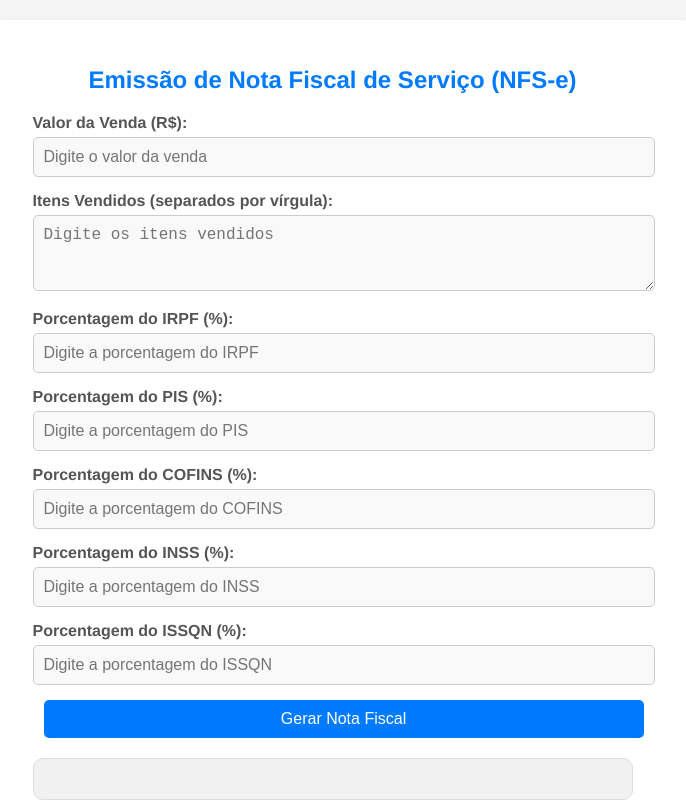
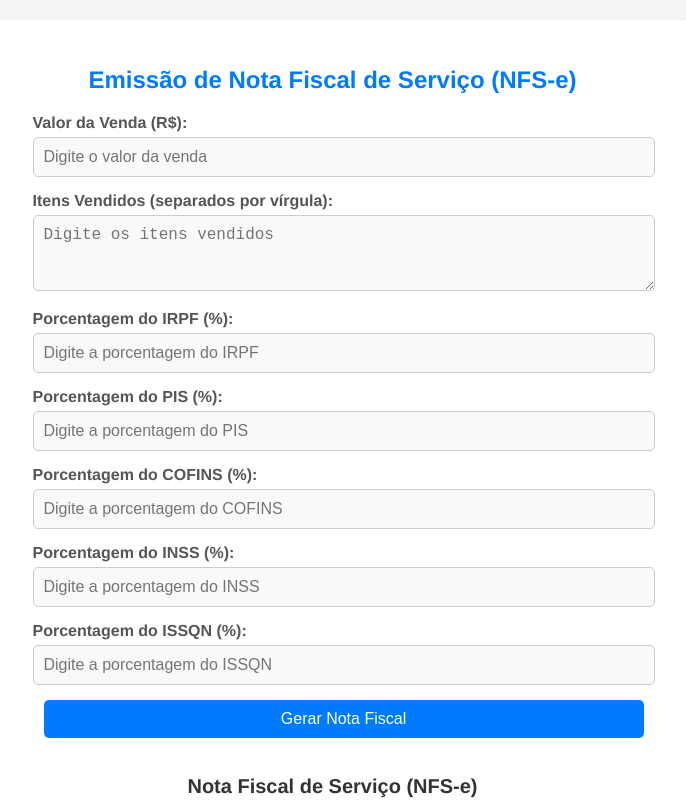
Before and after one commit to silvaceciliaa/teste-sagui, a plain HTML site: page index.html in a window 1280 px wide. Both pictures are taken after a click on the button "Gerar Nota Fiscal". Shown: the top 800 px of the page, without its empty margins (298-984 px from the left). Drawn offline with Linux system fonts and the light colour scheme.

Commit message:
update: atualizando scripts

```diff
--- a/assets/css/global.css
+++ b/assets/css/global.css
@@ -70,16 +70,18 @@ button:hover {
     background-color: #0056b3;
 }
 
+.notaFiscalContainer{
+    margin-top: 20px;
+    display: flex;
+    justify-content: center;
+}
+
 #notaFiscal {
-    margin-top: 20px;
-    padding: 20px;
-    background-color: #f1f1f1;
-    border-radius: 10px;
-    border: 1px solid #ddd;
+    align-items: flex-start;
 }
 
 #notaFiscal h2 {
-    color: #007BFF;
+    color: #333;
     font-size: 20px;
     margin-bottom: 10px;
 }
--- a/assets/scripts/nota-fiscal.js
+++ b/assets/scripts/nota-fiscal.js
@@ -1,8 +1,26 @@
-function gerarNotaFiscal(){
-    const valorVenda = parseFloat(document.getElementById('valorVenda').value)
+function gerarNota() {
+    const valorVenda = parseFloat(document.getElementById('valorVenda').value);
+    const itens = document.getElementById('itens').value.split(',');
+    const irpf = parseFloat(document.getElementById('irpf').value);
+    const cofins = parseFloat(document.getElementById('cofins').value);
 
+    const calculoIrpf = (irpf / 100) * valorVenda;
+    const calculoCofins = (cofins / 100) * valorVenda;
 
-    if(NaN(valorVenda)){
-        return alert('por favor digite um valor válido');
-    }
+    const notaFiscal = `
+        <h2>Nota Fiscal de Serviço (NFS-e)</h2>
+        <p><strong>Valor da Venda:</strong> R$${valorVenda.toFixed(2)}</p>
+        <p><strong>Itens Vendidos:</strong></p>
+        <ul>
+            ${itens.map(item => `<li>${item}</li>`).join('')}
+        </ul>
+        <p><strong>Impostos Calculados:</strong></p>
+        <ul>
+            <li>IRPF: R$${calculoIrpf.toFixed(2)}</li>
+            <li>COFINS: R$${calculoCofins.toFixed(2)}</li>
+        </ul>
+
+    `;
+
+    document.getElementById('notaFiscal').innerHTML = notaFiscal;
 }
--- a/index.html
+++ b/index.html
@@ -20,7 +20,7 @@
         <input type="number" id="irpf" step="0.01" placeholder="Digite a porcentagem do IRPF">
 
         <label for="pis">Porcentagem do PIS (%):</label>
-        <input type="number" id="pis" step="0.01" placeholder="Digite a porcentagem do PIS">
+        <input type="number" id="" step="0.01" placeholder="Digite a porcentagem do PIS">
 
         <label for="cofins">Porcentagem do COFINS (%):</label>
         <input type="number" id="cofins" step="0.01" placeholder="Digite a porcentagem do COFINS">
@@ -33,7 +33,9 @@
 
         <button onclick="gerarNota()">Gerar Nota Fiscal</button>
 
-        <div id="notaFiscal" class="resultados"></div>
+        <div class="notaFiscalContainer">
+            <div id="notaFiscal" class="resultados"></div>
+        </div>
     </div>
 
     <script src="/assets/scripts/nota-fiscal.js"></script>
```
